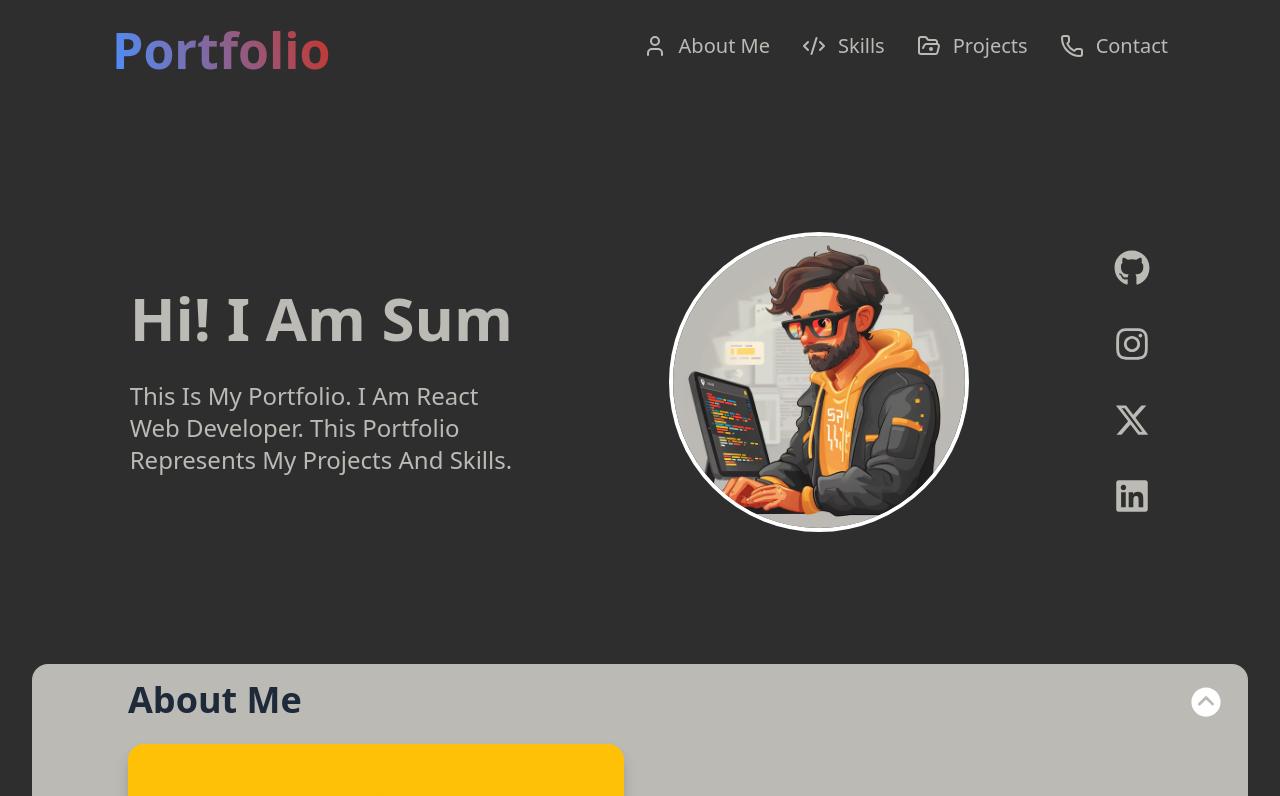
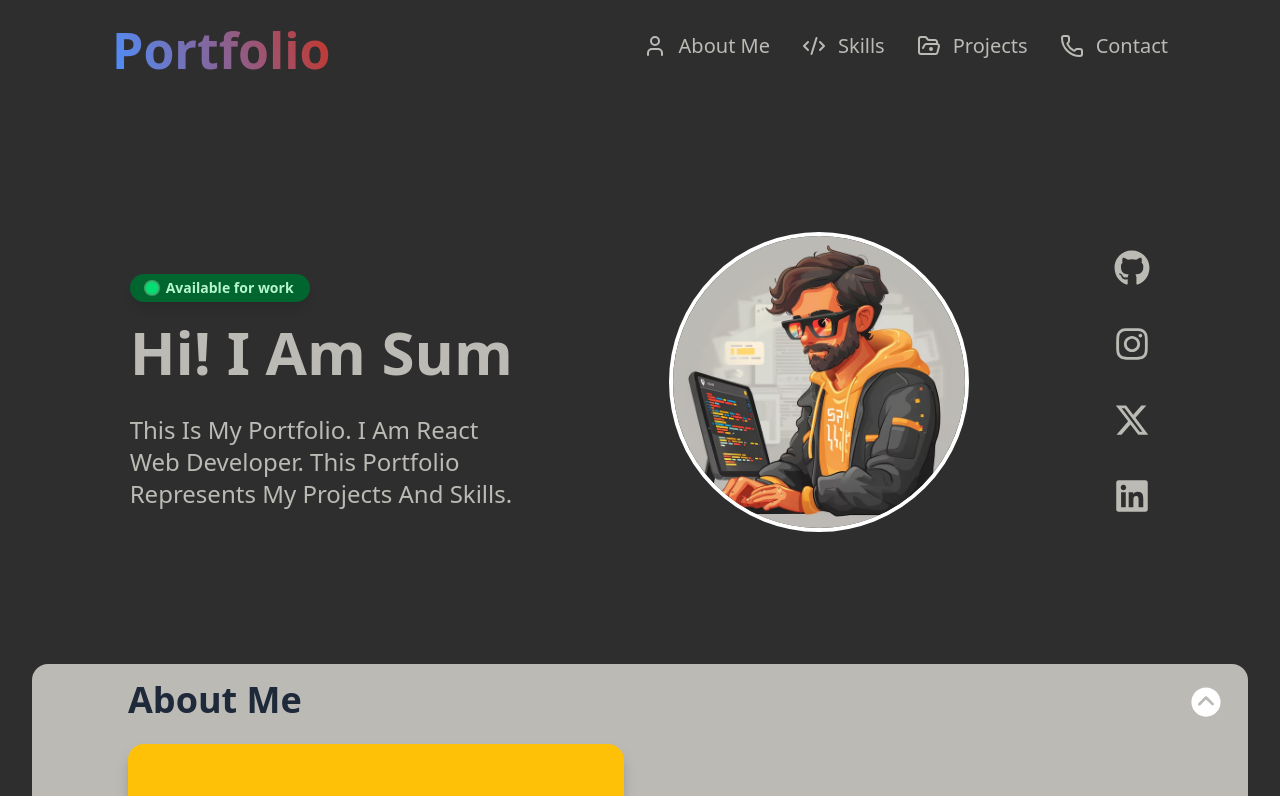
Before and after one commit to Sumit-004/Portfolio, a React (Vite) app: page / in a window 1280 px wide. Shown: the top 796 px of the page. Built offline with nearby package versions, Linux system fonts and the light colour scheme.

Commit message:
Add changes

```diff
--- a/src/App.jsx
+++ b/src/App.jsx
@@ -13,6 +13,7 @@ const App = () => {
     Aos.init();
   }, [])
 
+
   return (
     <div>
       <Header/>
--- a/src/components/Menu.jsx
+++ b/src/components/Menu.jsx
@@ -7,13 +7,30 @@ import { FaInstagram } from "react-icons/fa";
 import { FaLinkedin } from "react-icons/fa";
 
 
+    const scrollToBottom=()=>{
+        window.scrollTo({
+            top: document.body.scrollHeight,
+            behavior:"smooth"
+        });
+    };
+
+
 const Menu = () => {
+
+
     return (
         <>
             <div className=' my-4 min-h-[400px] md:min-h-[500px] mx-4 md:m-[2rem] md:mr-8 rounded-2xl flex flex-col md:flex-row justify-center md:justify-evenly items-center p-4 gap-8 md:gap-4'>
                 <div className='w-full md:w-1/2 lg:w-1/3 text-[#bbbab5] order-2 md:order-1' data-aos="fade-right"
-                data-aos-duration="2000">
-                    <h1 className='text-4xl sm:text-5xl md:text-6xl font-bold'>
+                    data-aos-duration="2000">
+                    <h1 className="inline-flex items-center gap-2 px-4 py-1 my-5 text-sm font-semibold text-green-200 bg-green-800 rounded-full shadow-lg animate-pulse hover:animate-none hover:scale-105 transition-transform duration-300 cursor-pointer" onClick={scrollToBottom}>
+                        <span className="relative flex h-3 w-3">
+                            <span className="animate-ping absolute inline-flex h-full w-full rounded-full bg-green-300 opacity-75"></span>
+                            <span className="relative inline-flex rounded-full h-3 w-3 bg-green-400"></span>
+                        </span>
+                        Available for work
+                    </h1>
+                    <h1 className='text-3xl md:text-6xl font-bold'>
                         <TextChange />
                     </h1>
                     <p className='mt-4 md:mt-8 text-lg sm:text-xl md:text-2xl'>
@@ -22,12 +39,13 @@ const Menu = () => {
                 </div>
 
                 <div className='w-3/4 sm:w-1/2 md:w-1/3 flex justify-center order-1 md:order-2' data-aos="fade-left"
-                data-aos-duration="2000">
+                    data-aos-duration="2000">
+
                     <img
-                    // 33,83,244
+                        // 33,83,244
                         src={img}
                         alt="Profile"
-                        className='object-cover w-full max-w-[300px] h-auto rounded-full border-4 border-white filter hover:drop-shadow-[20px_14px_22px_rgba(118,121,129,2)] transition-all duration-300'
+                        className='object-cover w-full max-w-[300px] h-auto rounded-full border-4 border-white filter hover:drop-shadow-[0px_10px_24px_rgba(118,121,129,2)] transition-all duration-300'
                     />
                 </div>
 
```
